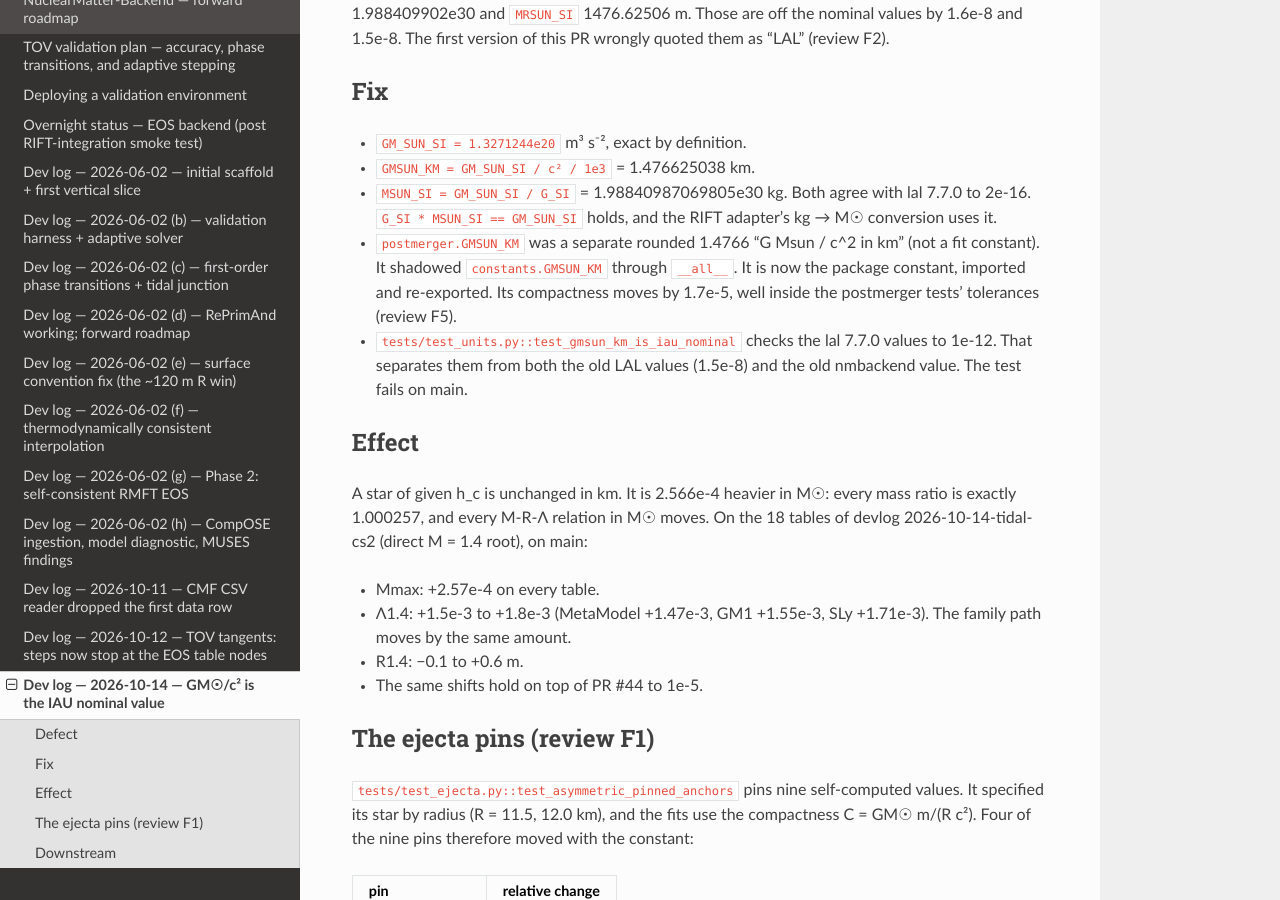
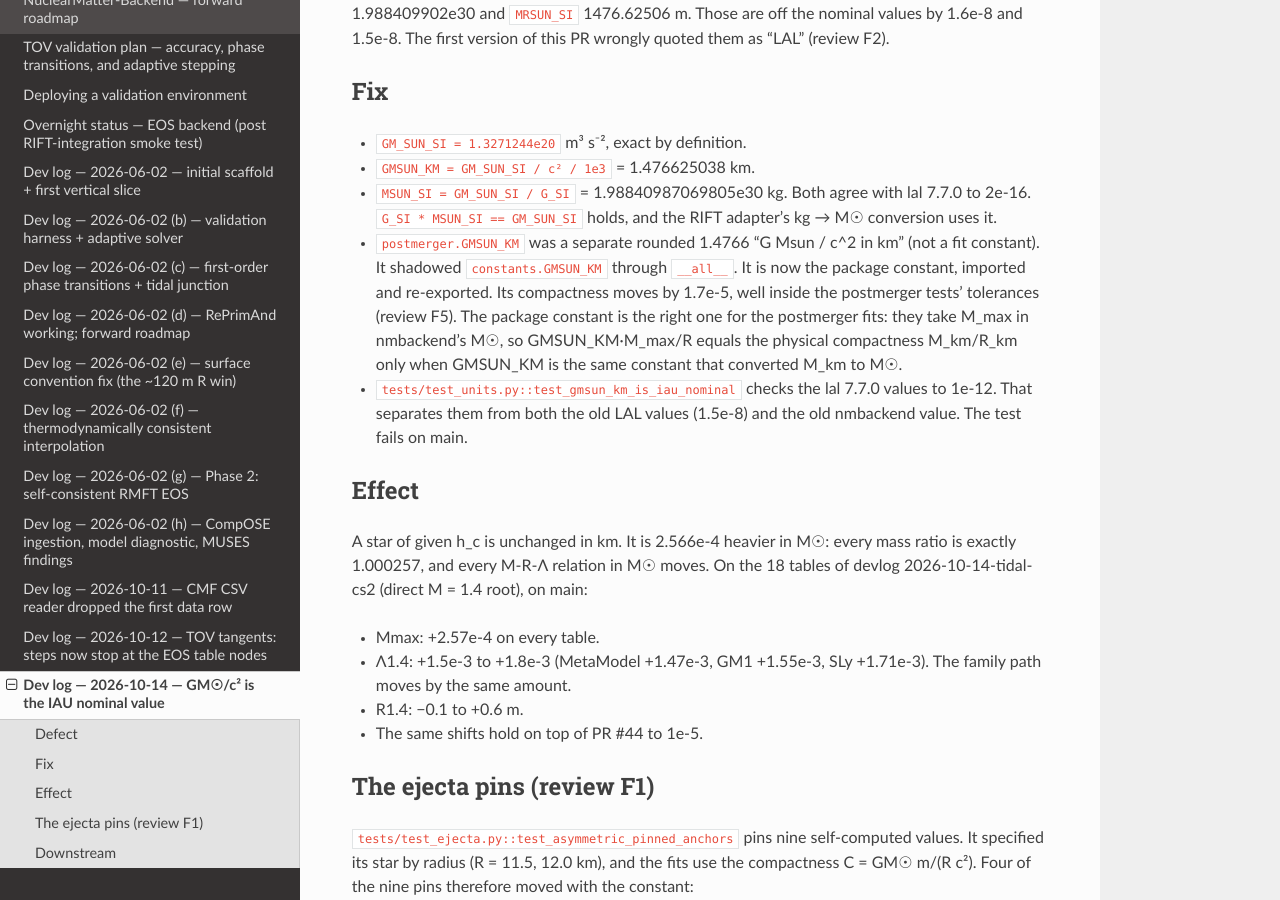
Before and after one commit to oshaughnessy-junior/NuclearMatter-Backend, a Sphinx documentation site: the page built from docs/devlog/2026-10-14-gmsun-iau.md, in a window 1280 px wide and 900 px high, scrolled down 834 px. Built offline with Sphinx 7.4.7 and the Read the Docs theme 3.1.0, drawn with Linux system fonts in a browser that asks for light colours; some of the changed text lies outside the part shown.

Commit message:
devlog: #44 _HC interaction fixed in #44 (417f451); why the package GMSUN_KM is right for postmerger
Co-Authored-By: Claude Opus 5.5 <noreply@anthropic.com>

```diff
--- a/docs/devlog/2026-10-14-gmsun-iau.md
+++ b/docs/devlog/2026-10-14-gmsun-iau.md
@@ -38,7 +38,10 @@ values by 1.6e-8 and 1.5e-8.  The first version of this PR wrongly quoted them a
 - `postmerger.GMSUN_KM` was a separate rounded 1.4766 "G Msun / c^2 in km" (not
   a fit constant).  It shadowed `constants.GMSUN_KM` through `__all__`.  It is now
   the package constant, imported and re-exported.  Its compactness moves by
-  1.7e-5, well inside the postmerger tests' tolerances (review F5).
+  1.7e-5, well inside the postmerger tests' tolerances (review F5).  The
+  package constant is the right one for the postmerger fits: they take M_max in
+  nmbackend's M☉, so GMSUN_KM·M_max/R equals the physical compactness
+  M_km/R_km only when GMSUN_KM is the same constant that converted M_km to M☉.
 - `tests/test_units.py::test_gmsun_km_is_iau_nominal` checks the lal 7.7.0
   values to 1e-12.  That separates them from both the old LAL values (1.5e-8) and
   the old nmbackend value.  The test fails on main.
@@ -96,7 +99,8 @@ the first failed assert.
     pull changes it silently.  Anything run that way needs a rerun.
   - Its own literals are already 1.476625, so the vendored update removes an
     internal mismatch.
-- **PR #44** has a test star at `_HC = 0.2155567`.  It is M = 1.4000 there, but
-  M = 1.40036 once merged with this PR.  The assert still passes, with margin
-  1.4e-4 instead of 5e-4.  The second PR to merge should re-derive `_HC` (review
-  F4).
+- **PR #44** had a test star at a fixed `_HC = 0.2155567`, which is M = 1.4000
+  alone and M = 1.40036 once merged with this PR (review F4).  This is fixed in
+  #44 itself (417f451): the test now finds its star by root on M = 1.4, so it
+  does not depend on GMSUN_KM.  The merged #44+#45 tree passes the full suite
+  (see the PR body).
```
